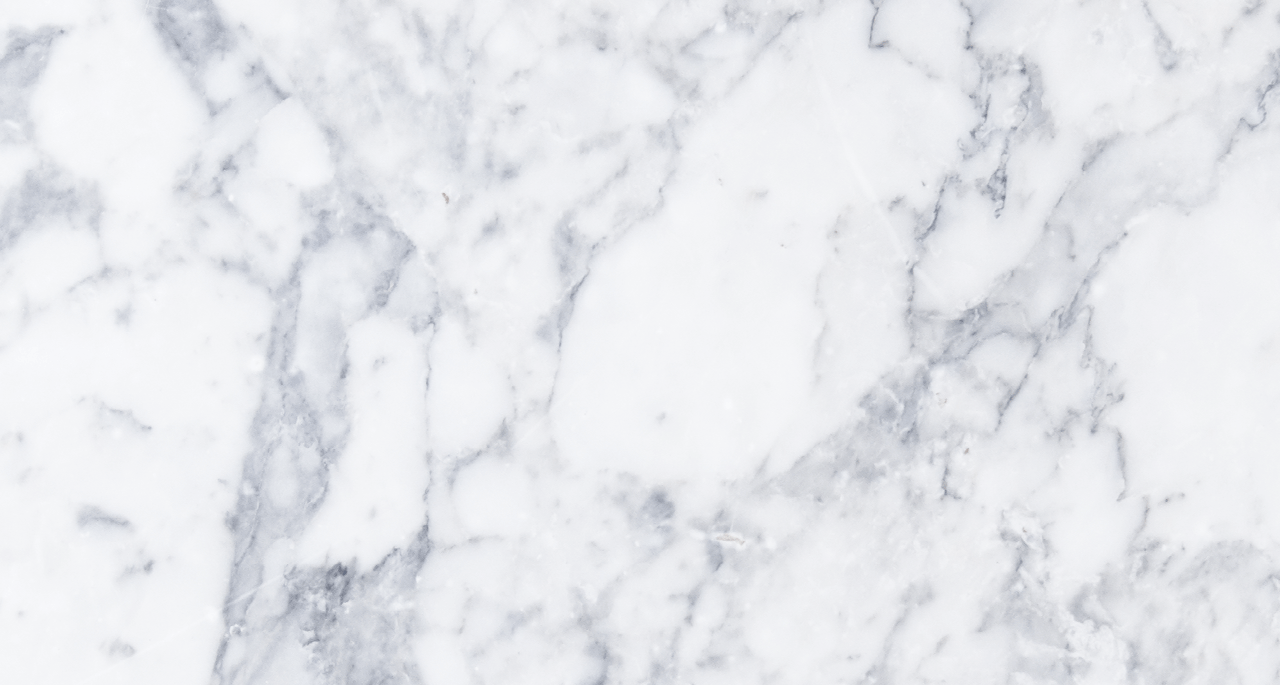
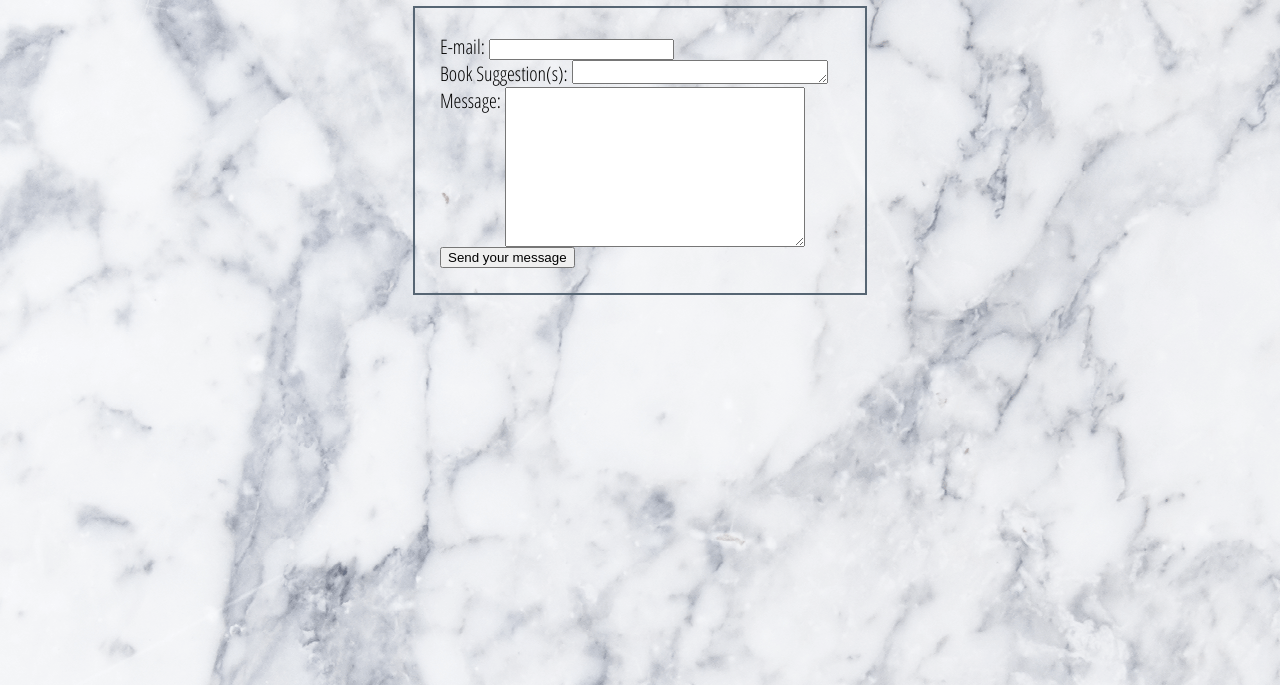
Before and after one commit to chelseaconwell/Conwell_Chelsea_Project1B, a plain HTML site: page contact.html in a window 1280 px wide. Shown: the part 115-800 px from the top of the page. Drawn offline with nearby package versions, Linux system fonts and the light colour scheme.

Commit message:
Final Version
Put all final touches on website finished the contact

```diff
--- a/contact.html
+++ b/contact.html
@@ -12,6 +12,9 @@
 <body>
     <nav>
         <ul>
+            <a href="home.html">
+                <li>Home</li>
+            </a>
             <a href="AfricanAmericanAuthors.html">
                 <li>African American Authors</li>
             </a>
@@ -24,8 +27,22 @@
         </ul>
     </nav>
     <h1>Contact</h1>
-  <label></label>
-
+    <form>
+        <div>
+            <label for="mail">E-mail:</label>
+            <input type="email" id="mail" name="user_mail"> </div>
+        <div>
+            <label for="msg">Book Suggestion(s):</label>
+            <textarea id="suggestion" name="user_message"></textarea>
+        </div>
+        <div>
+            <label for="msg">Message:</label>
+            <textarea id="msg" name="user_message"></textarea>
+        </div>
+        <div class="contactbutton">
+            <button type="submit">Send your message</button>
+        </div>
+    </form>
     <script src="//ajax.googleapis.com/ajax/libs/jquery/1.7.2/jquery.min.js" type="text/javascript"></script>
     <script src="scripts.js"></script>
 </body>
--- a/main.scss
+++ b/main.scss
@@ -132,3 +132,39 @@ img:hover {
 .video {
     float: left;
 }
+
+form {
+    padding: 25px;
+    margin: 0 auto;
+    width: 400px;
+    border: 2px solid $primary-color;
+}
+
+label {
+    font-family: 'Open Sans Condensed', sans-serif;
+    font-size: 20px;
+    width: 90px;
+}
+
+textarea {
+    vertical-align: top;
+    height: 20vh;
+    width: 300px;
+    box-sizing: border-box;
+}
+
+#suggestion {
+    vertical-align: top;
+    height: 3vh;
+    width: 20vw;
+}
+
+.contactbutton:hover {
+    cursor: pointer;
+}
+
+.contactbutton {
+    margin-left: auto;
+    margin-right: auto;
+    display: block;
+}
```
Also changed, not shown: AfricanAmericanauthors.html (+3 -0 lines), NonFiction.html (+3 -0 lines), home.html (+3 -0 lines), poetry.html (+3 -0 lines), main.css, 1 other file.
